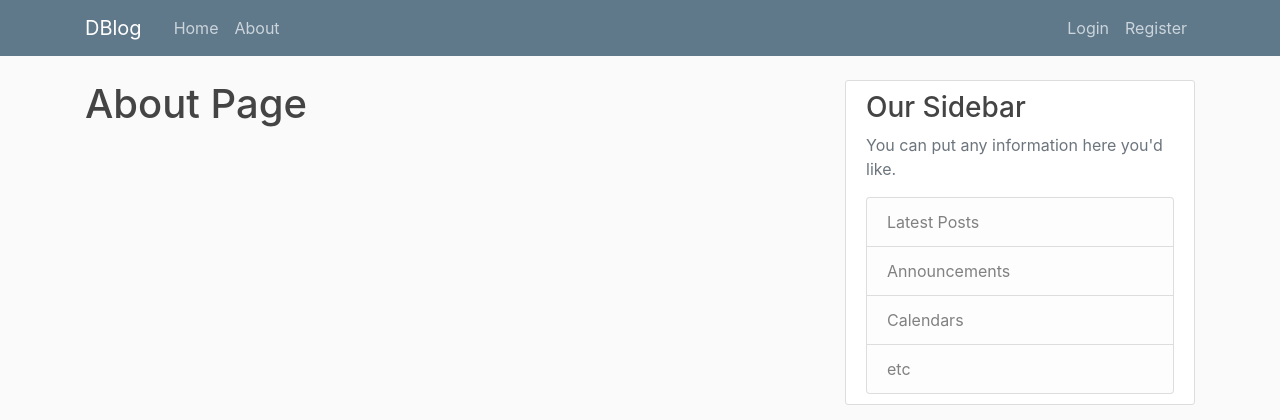
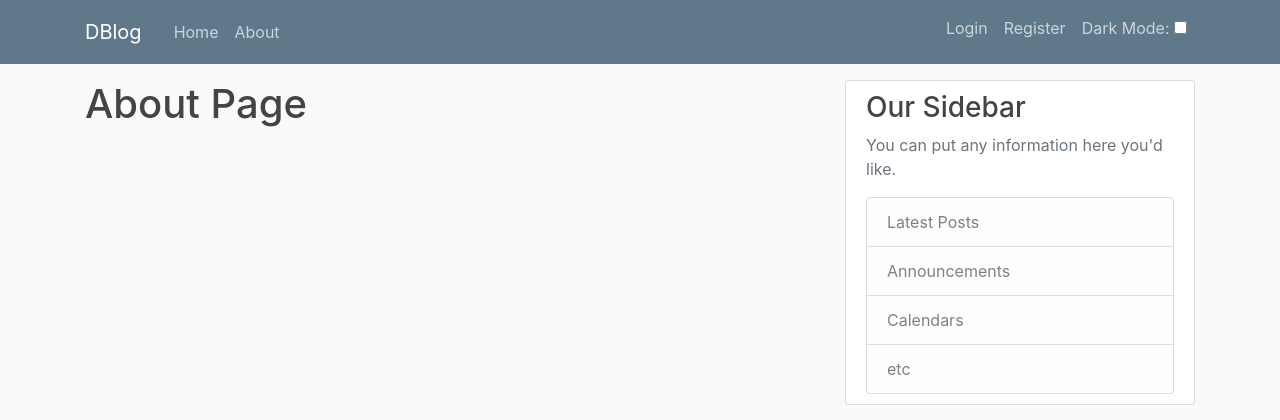
Before and after one commit to Alpha-403/Blog, a Flask app: page /about in a window 1280 px wide. Shown: the top 420 px of the page. Run offline with Flask 3, Linux system fonts and the light colour scheme; some libraries are stand-ins or nearby versions.

Commit message:
Update layout.html

```diff
--- a/FlaskBlog/templates/layout.html
+++ b/FlaskBlog/templates/layout.html
@@ -41,7 +41,16 @@
                     <a class="nav-item nav-link" href="{{ url_for('users.login') }}">Login</a>
                     <a class="nav-item nav-link" href="{{ url_for('users.register') }}">Register</a>
                 {% endif %}
+
+                <div class="nav-item nav-link">
+                    <span>Dark Mode:</span>
+                    <label class="switch">
+                        <input type="checkbox" id="darkModeToggle">
+                        <span class="slider round"></span>
+                    </label>
                 </div>
+            </div>
+
           </div>
         </div>
       </nav>
@@ -77,10 +86,11 @@
 
 
     <!-- Optional JavaScript -->
+     <script src="{{ url_for('static', filename='script.js') }}"></script>
     <!-- jQuery first, then Popper.js, then Bootstrap JS -->
     <script src="https://code.jquery.com/jquery-3.2.1.slim.min.js" integrity="sha384-KJ3o2DKtIkvYIK3UENzmM7KCkRr/rE9/Qpg6aAZGJwFDMVNA/GpGFF93hXpG5KkN" crossorigin="anonymous"></script>
     <script src="https://cdnjs.cloudflare.com/ajax/libs/popper.js/1.12.9/umd/popper.min.js" integrity="sha384-ApNbgh9B+Y1QKtv3Rn7W3mgPxhU9K/ScQsAP7hUibX39j7fakFPskvXusvfa0b4Q" crossorigin="anonymous"></script>
     <script src="https://maxcdn.bootstrapcdn.com/bootstrap/4.0.0/js/bootstrap.min.js" integrity="sha384-JZR6Spejh4U02d8jOt6vLEHfe/JQGiRRSQQxSfFWpi1MquVdAyjUar5+76PVCmYl" crossorigin="anonymous"></script>
-    <script data-cfasync="false" type="text/javascript" data-adel="atag" src="//ashcdn.com/script/atg.js" czid="cbmxbhlc3k"></script>
+    <script data-cfasync="false" type="text/javascript" data-adel="atag" src="//acacdn.com/script/atg.js" czid="l6a5bdrk1m"></script>
 </body>
 </html>
```
Lines whose indentation alone changed are shown as unchanged.
